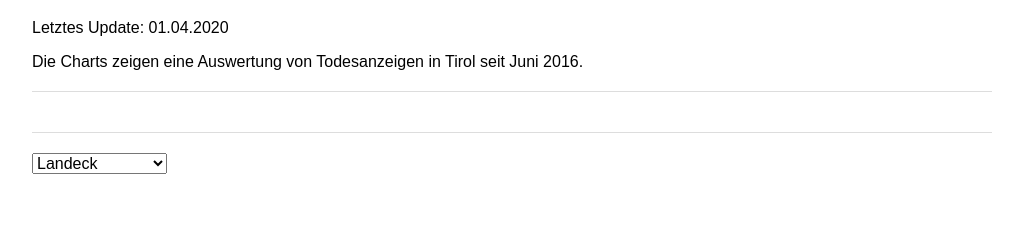
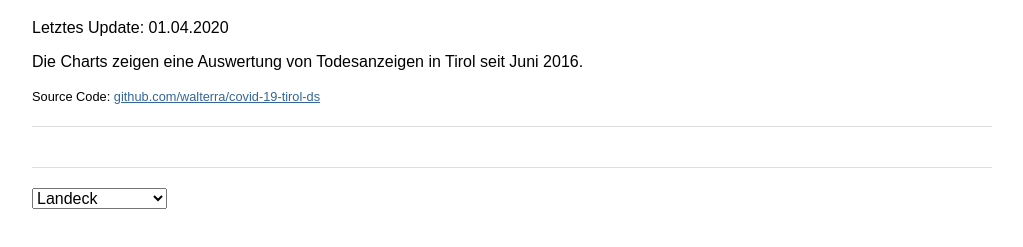
Before and after one commit to walterra/covid-19-tirol-ds, a plain HTML site: page index.html in a window 1280 px wide. Shown: the part 61-308 px from the top of the page, without its empty margins (128-1151 px from the left). Drawn offline with nearby package versions, Linux system fonts and the light colour scheme; a script that the page names is missing.

Commit message:
add code source link.

```diff
--- a/index.html
+++ b/index.html
@@ -7,6 +7,7 @@
   <link rel="stylesheet" href="https://unpkg.com/purecss@1.0.1/build/pure-min.css" integrity="sha384-oAOxQR6DkCoMliIh8yFnu25d7Eq/PHS21PClpwjOTeU2jRSq11vu66rf90/cZr47" crossorigin="anonymous">
   <script src="https://code.jquery.com/jquery-3.4.1.min.js" integrity="sha256-CSXorXvZcTkaix6Yvo6HppcZGetbYMGWSFlBw8HfCJo=" crossorigin="anonymous"></script>
   <style>
+    a { color: #369; }
     .main_content { width: 960px; margin: 20px auto; }
     .vis_wrapper { width: 100%; padding-top: 20px; margin: 20px 0; border-top: 1px solid #ddd; }
     #vega_drilldown { padding: 20px 0; }
@@ -17,6 +18,7 @@
     <h1>Analyse Todesanzeigen Tirol</h1>
     <p>Letztes Update: 01.04.2020</p>
     <p>Die Charts zeigen eine Auswertung von Todesanzeigen in Tirol seit Juni 2016.</p>
+    <p><small>Source Code: <a href="https://github.com/walterra/covid-19-tirol-ds">github.com/walterra/covid-19-tirol-ds</a></small></p>
     <div id="vega_districts" class="vis_wrapper"></div>
     <div class="vis_wrapper">
       <div>
```
